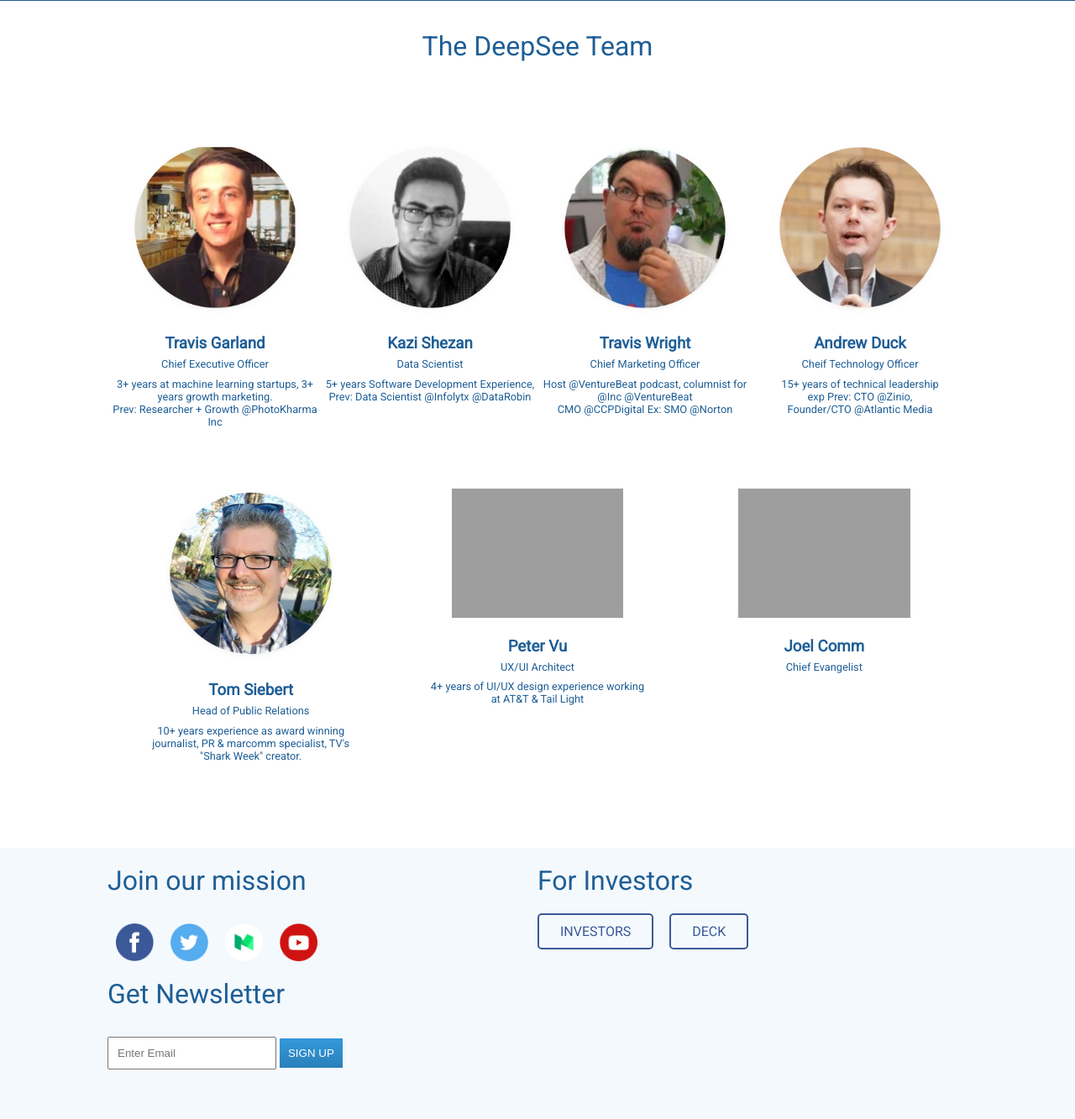
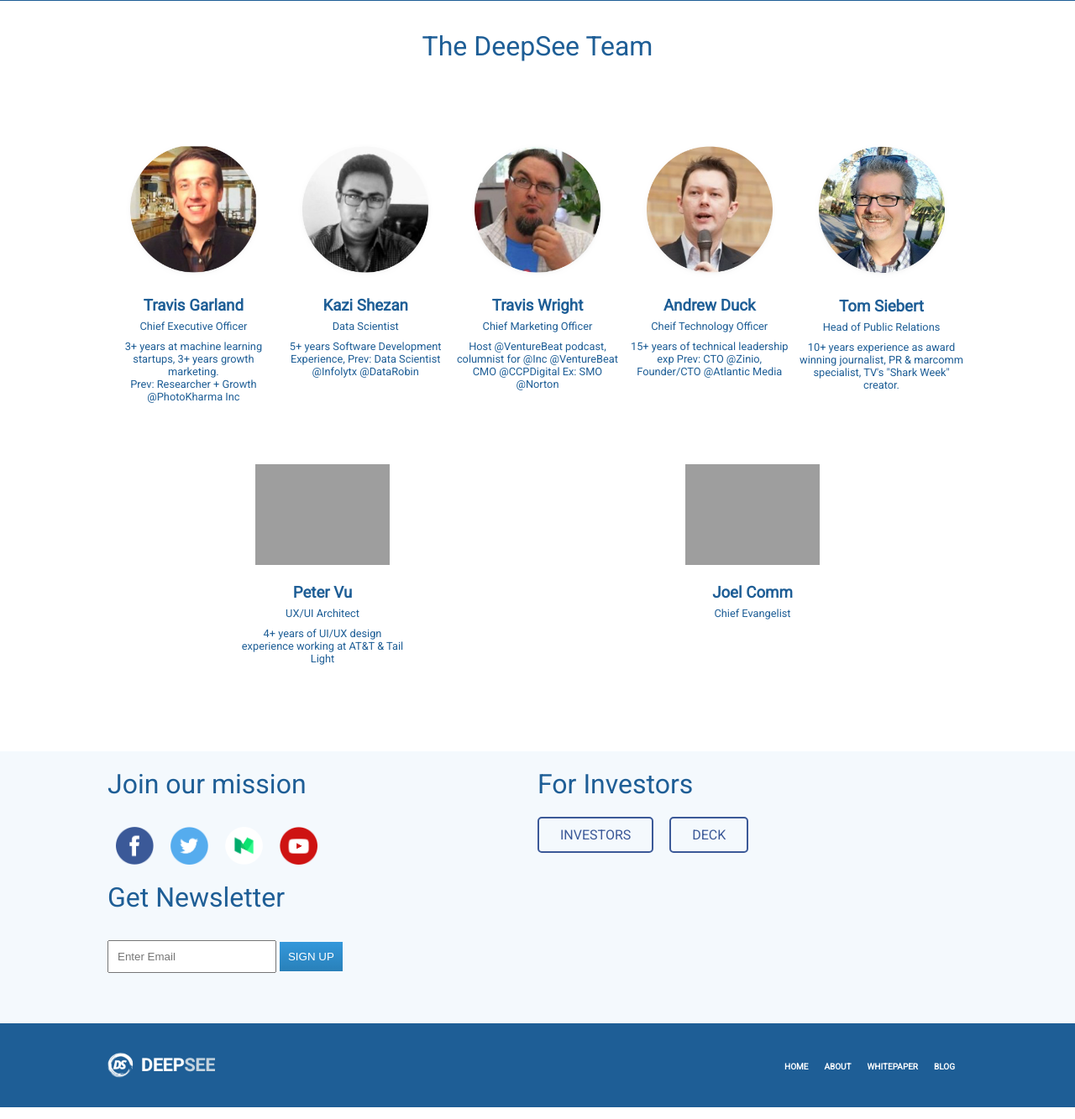
Before and after one commit to Kyle772/deepsee-landing-page, a PHP site: page / in a window 1280 px wide. Shown: the part 3585-4918 px from the top of the page at 84% size. Run offline with PHP 8.4, Linux system fonts and the light colour scheme; some libraries are stand-ins or nearby versions; grey boxes are pictures that could not be loaded.

Commit message:
Signed-off-by: Kyle Diggs <Contact@KyleDiggs.com>

```diff
--- a/css/styles.css
+++ b/css/styles.css
@@ -544,6 +544,7 @@ li {
 #team .container .person {
     width: 25%;
     min-width: 150px;
+    max-width: 200px;
     flex-shrink: 0;
     margin: 30px auto;
     overflow: hidden;
```
